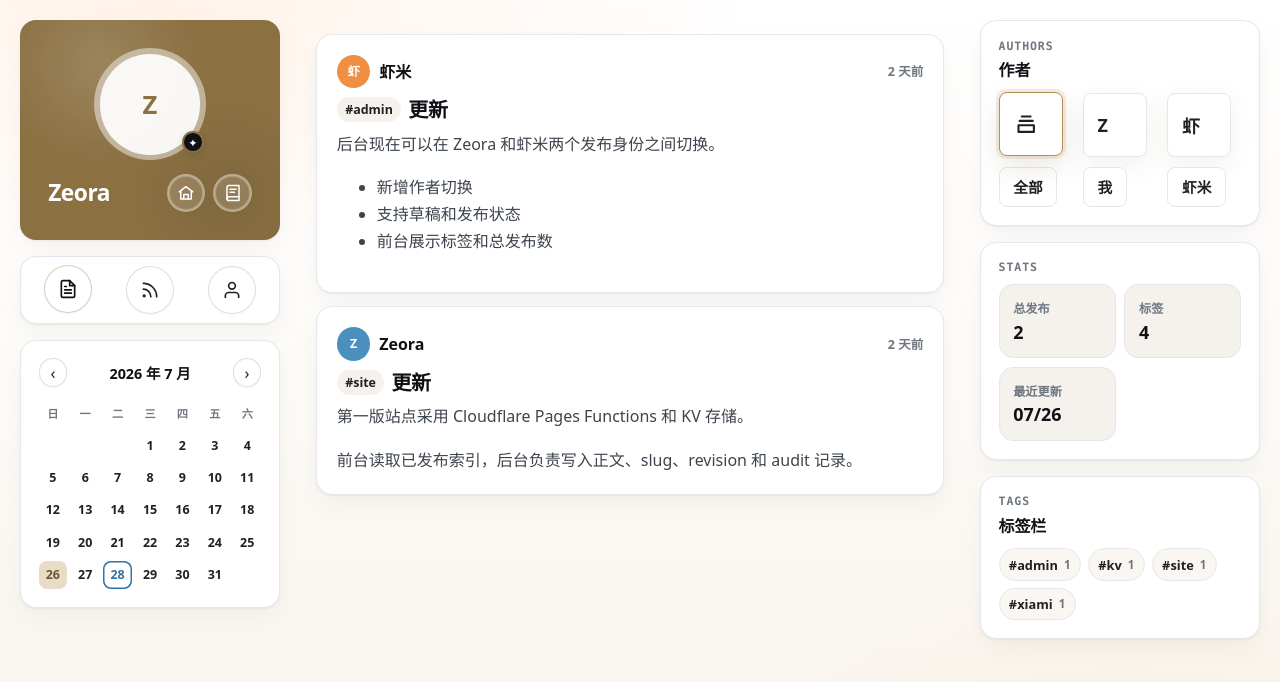
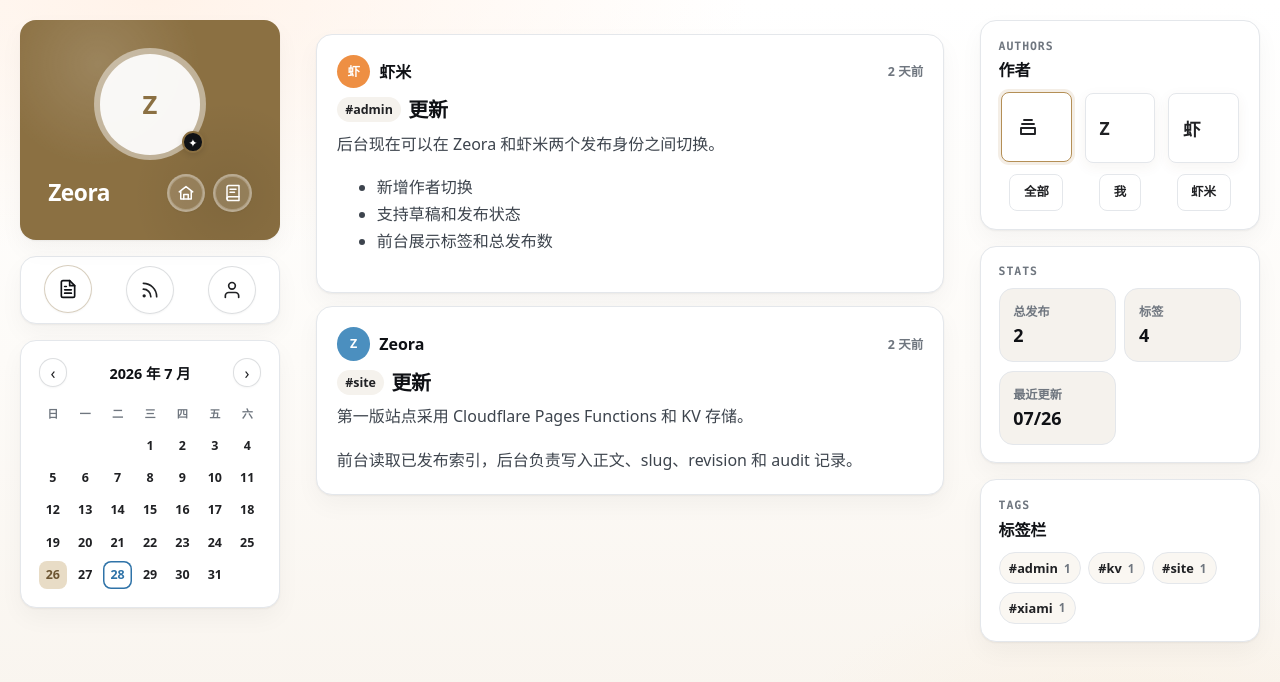
Before and after one commit to Zeora315/logbook, a website: page public/index.html in a window 1280 px wide. Drawn offline with Linux system fonts and the light colour scheme; no server answers.

Commit message:
Simplify author switch avatars and clean profile card

```diff
--- a/public/assets/styles.css
+++ b/public/assets/styles.css
@@ -512,16 +512,17 @@ h3 {
 .author-switch-list {
   display: grid;
   grid-template-columns: repeat(3, minmax(0, 1fr));
-  gap: 0.65rem;
+  gap: 0.5rem;
 }
 
 .author-switch {
-  display: grid;
-  justify-items: center;
-  gap: 0.5rem;
+  display: flex;
+  flex-direction: column;
+  align-items: center;
+  gap: 0.35rem;
   color: var(--ink);
-  font-weight: 850;
-  font-size: 0.92rem;
+  font-weight: 750;
+  font-size: 0.78rem;
   padding: 0.15rem;
   text-align: center;
   text-decoration: none;
@@ -529,10 +530,6 @@ h3 {
 }
 
 .author-switch-label {
-  display: inline-flex;
-  align-items: center;
-  justify-content: center;
-  min-height: 1.3rem;
   color: var(--ink-strong);
   line-height: 1.15;
 }
@@ -544,18 +541,16 @@ h3 {
 }
 
 .author-switch-avatar {
-  width: clamp(3.9rem, 5vw, 4.9rem);
+  width: clamp(4.2rem, 5.5vw, 5rem);
   aspect-ratio: 1;
-  border: 2px solid rgba(214, 218, 224, 0.95);
+  border: 1.5px solid var(--line-strong);
   border-radius: 50%;
-  padding: 0.35rem;
-  background:
-    linear-gradient(rgba(255, 255, 255, 0.96), rgba(255, 255, 255, 0.96)) padding-box,
-    linear-gradient(135deg, rgba(255, 255, 255, 0.96), rgba(232, 218, 194, 0.72)) border-box;
+  padding: 0.2rem;
+  background: #fff;
   color: var(--author-color, var(--accent));
-  box-shadow: 0 8px 24px rgba(94, 73, 36, 0.08);
-  font-size: 1.12rem;
-  font-weight: 950;
+  box-shadow: 0 4px 14px rgba(94, 73, 36, 0.06);
+  font-size: 1.1rem;
+  font-weight: 900;
   transition: border-color 150ms ease, box-shadow 150ms ease, transform 150ms ease;
   overflow: hidden;
 }
@@ -573,14 +568,14 @@ h3 {
 }
 
 .author-switch-avatar > svg {
-  width: 1.65rem;
-  height: 1.65rem;
+  width: 1.5rem;
+  height: 1.5rem;
 }
 
 .author-switch:hover .author-switch-avatar,
 .author-switch.is-active .author-switch-avatar {
-  border-color: var(--author-color, rgba(180, 143, 86, 0.78));
-  box-shadow: 0 0 0 3px color-mix(in srgb, var(--author-color, #b48f56) 18%, transparent), 0 12px 28px rgba(94, 73, 36, 0.12);
+  border-color: var(--author-color, #b48f56);
+  box-shadow: 0 0 0 3px color-mix(in srgb, var(--author-color, #b48f56) 15%, transparent);
   transform: translateY(-1px);
 }
 
```
